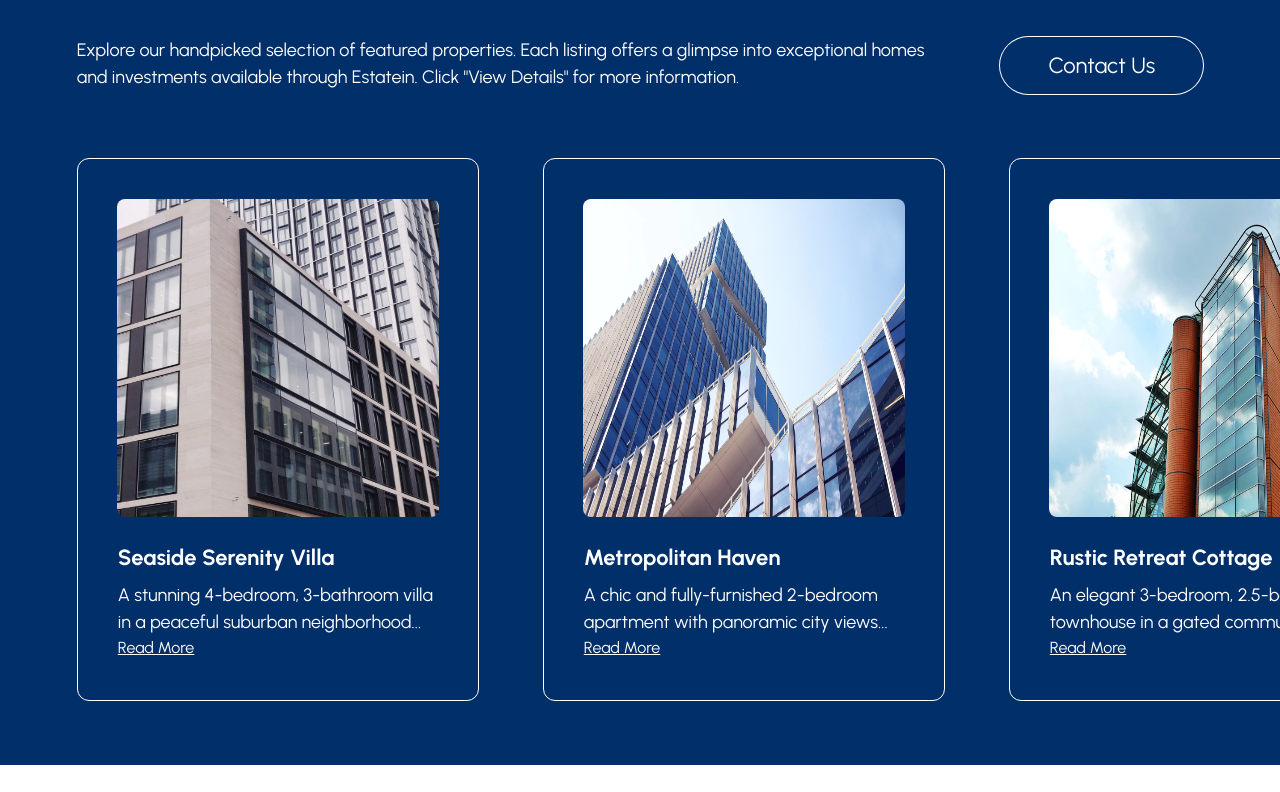
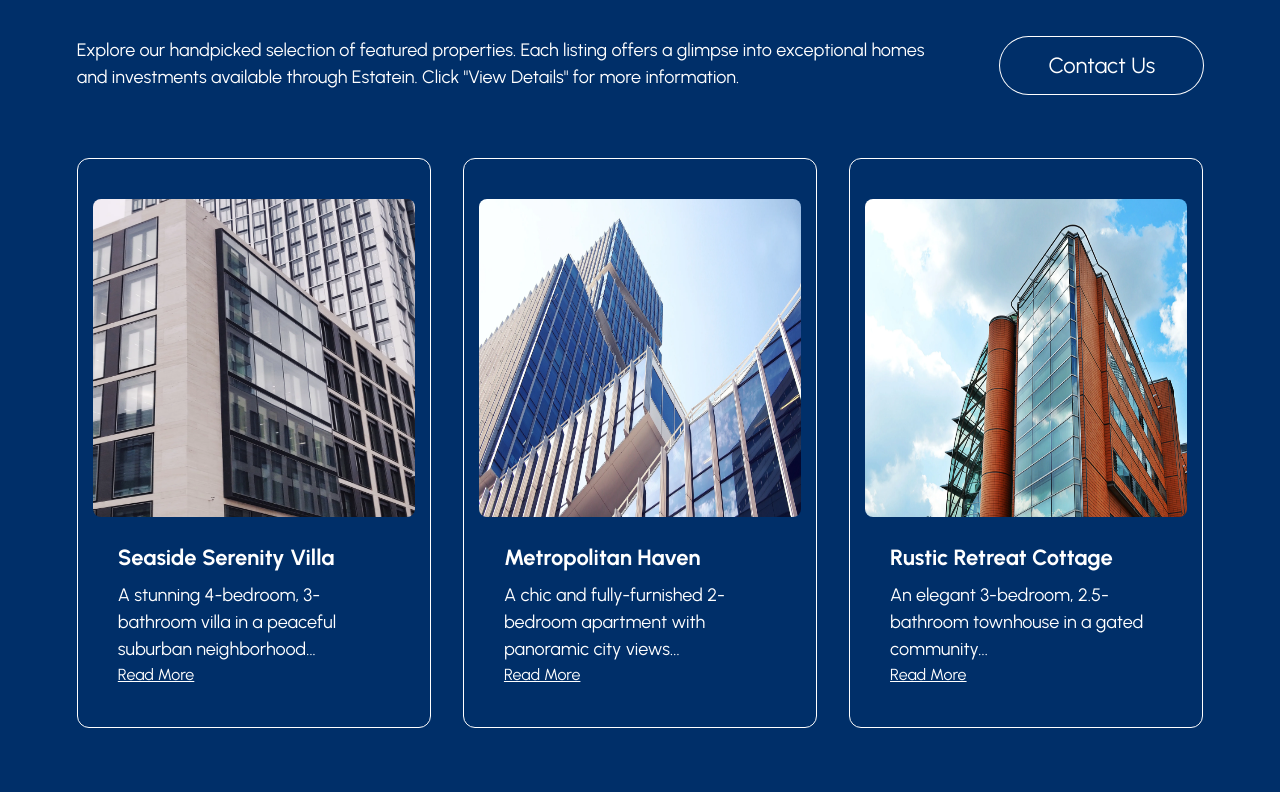
Before and after one commit to alaagonovo/scafoldingnewdomain, a Next.js app: page / in a window 1280 px wide. Shown: the part 1707-2499 px from the top of the page. Before the commit the page ends 2472 px from the top, so only its background shows below. Built offline with nearby package versions, Linux system fonts and the light colour scheme.

Commit message:
adding edits

```diff
--- a/src/app/ui/aboutussection/AboutUs.tsx
+++ b/src/app/ui/aboutussection/AboutUs.tsx
@@ -34,7 +34,7 @@ function AboutUs() {
         <p
           className="text-[1.375rem] leading-[33px] w-[520px] font-medium my-6"
           data-aos="fade-up"
-          data-aos-delay="1200"
+          data-aos-delay="900"
         >
           Our experience with Estatein was outstanding. Their team&apos;s
           dedication and professionalism made finding our dream home a breeze.
--- a/src/app/ui/completedProjsection/CompletedPro.tsx
+++ b/src/app/ui/completedProjsection/CompletedPro.tsx
@@ -33,10 +33,7 @@ function CompletedPro() {
             Contact Us
           </Link>
         </div>
-        <div
-          style={{ gridTemplateColumns: "repeat(3, 402px)" }}
-          className="grid mt-16 mx-auto gap-16"
-        >
+        <div className="grid mt-16 mx-auto grid-cols-3 gap-8">
           {projects.map((pro, index) => (
             <ProCard projectDetail={pro} key={index} index={index + 1} />
           ))}
```
